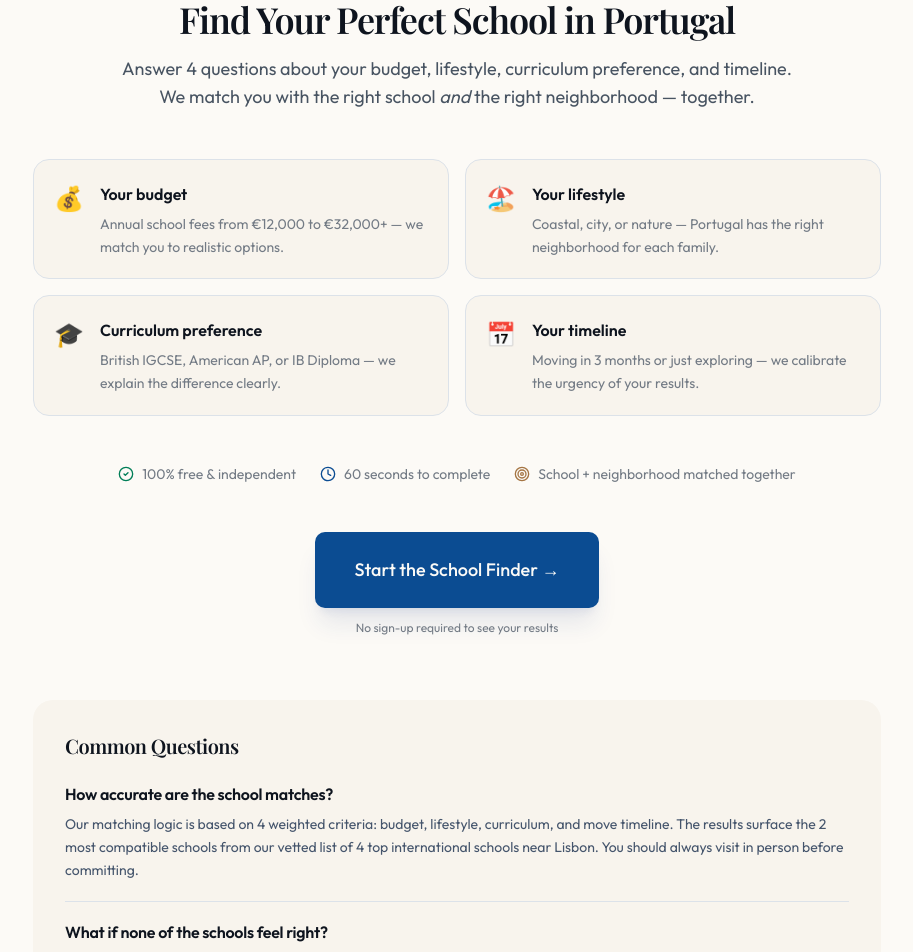
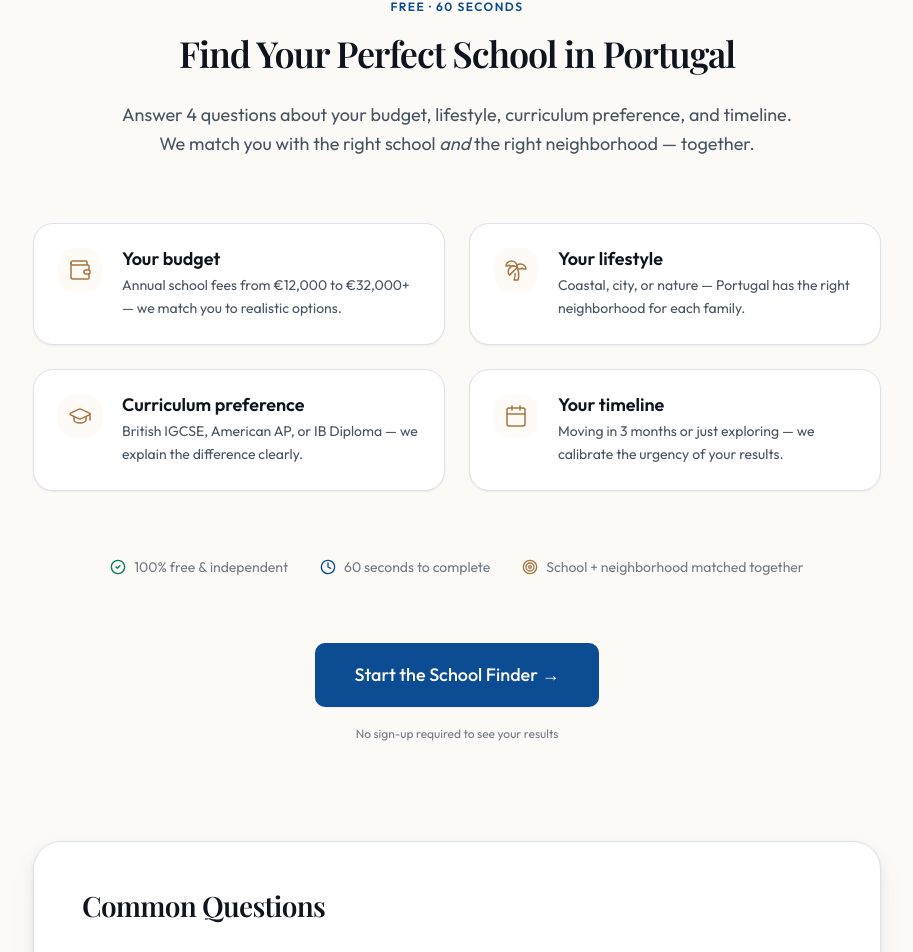
Before and after one commit to davidesambughi/real-estate-family-funnel4, a Next.js app: page /en/school-finder in a window 1280 px wide. Shown: the part 190-1142 px from the top of the page, without its empty margins (183-1096 px from the left). Built offline with nearby package versions, Linux system fonts and the light colour scheme; no server answers.

Commit message:
fixed icons

```diff
--- a/app/[locale]/neighborhoods/[slug]/page.tsx
+++ b/app/[locale]/neighborhoods/[slug]/page.tsx
@@ -9,7 +9,8 @@ import { schoolsData } from "@/lib/schools-data";
 import { Breadcrumbs } from "@/components/Breadcrumbs";
 import { Card, CardHeader, CardTitle, CardContent, CardDescription, CardFooter } from "@/components/ui/card";
 import { Button } from "@/components/ui/button";
-import { MapPin, Check, GraduationCap, Coins } from "lucide-react";
+import { MapPin, Check, GraduationCap, Coins, Car, Sparkles } from "lucide-react";
+
 import { NeighborhoodMap } from "@/components/features/NeighborhoodMap";
 
 interface PageProps {
@@ -169,12 +170,14 @@ export default async function NeighborhoodDetailPage(props: PageProps) {
 
                     {/* COMMUTE CONTEXT */}
                     {neighborhood.commuteContext && (
-                        <section className="rounded-xl bg-amber-50 border border-amber-100 px-6 py-5">
-                            <div className="flex items-center gap-2 mb-2">
-                                <span className="text-amber-600">🚗</span>
-                                <h2 className="text-sm font-bold text-amber-700 uppercase tracking-wide">{t("commuteContextLabel")}</h2>
+                        <section className="rounded-xl bg-warm-light/30 border border-warm/20 px-6 py-5 shadow-(--shadow-hair)">
+                            <div className="flex items-center gap-2 mb-3">
+                                <div className="bg-warm-light/50 p-1.5 rounded-lg text-warm shadow-(--shadow-hair)">
+                                    <Car className="h-4 w-4" />
+                                </div>
+                                <h2 className="text-xs font-bold text-warm uppercase tracking-wider">{t("commuteContextLabel")}</h2>
                             </div>
-                            <p className="text-amber-800 text-sm leading-snug">{neighborhood.commuteContext}</p>
+                            <p className="text-ink-secondary text-sm leading-relaxed font-medium">{neighborhood.commuteContext}</p>
                         </section>
                     )}
 
--- a/app/[locale]/relocation-guide/page.tsx
+++ b/app/[locale]/relocation-guide/page.tsx
@@ -5,6 +5,8 @@ import { Link } from "@/i18n/navigation";
 import { Button } from "@/components/ui/button";
 import { getTranslations } from "next-intl/server";
 import type { Metadata } from "next";
+import { Sun, ShieldCheck, GraduationCap, ChevronRight } from "lucide-react";
+
 
 interface PageProps {
     params: Promise<{ locale: string }>;
@@ -267,14 +269,16 @@ export default function RelocationGuidePage() {
                     </p>
                     <div className="grid grid-cols-1 sm:grid-cols-3 gap-4 mt-6">
                         {[
-                            { emoji: "🌤️", title: "Climate", desc: "300+ sunny days per year in Lisbon. Mild winters, warm summers without extreme heat." },
-                            { emoji: "🔒", title: "Safety", desc: "Portugal ranks in the top 7 safest countries globally (Global Peace Index 2025)." },
-                            { emoji: "🏫", title: "Education", desc: "4 top international schools within 45 min of Lisbon — IB, British, and American curricula." },
+                            { icon: <Sun className="h-5 w-5" />, title: "Climate", desc: "300+ sunny days per year in Lisbon. Mild winters, warm summers without extreme heat." },
+                            { icon: <ShieldCheck className="h-5 w-5" />, title: "Safety", desc: "Portugal ranks in the top 7 safest countries globally (Global Peace Index 2025)." },
+                            { icon: <GraduationCap className="h-5 w-5" />, title: "Education", desc: "4 top international schools within 45 min of Lisbon — IB, British, and American curricula." },
                         ].map((item) => (
-                            <div key={item.title} className="bg-slate-50 rounded-xl p-5 border border-slate-100">
-                                <span className="text-2xl mb-2 block">{item.emoji}</span>
-                                <h3 className="font-semibold text-slate-900 mb-1">{item.title}</h3>
-                                <p className="text-sm text-slate-500">{item.desc}</p>
+                            <div key={item.title} className="bg-card rounded-2xl p-6 border border-border shadow-(--shadow-hair) hover:shadow-md transition-all">
+                                <div className="bg-warm-light/30 text-warm p-2.5 rounded-xl w-fit mb-4 shadow-(--shadow-hair)">
+                                    {item.icon}
+                                </div>
+                                <h3 className="font-semibold text-ink-primary mb-2 text-h4 leading-tight">{item.title}</h3>
+                                <p className="text-body-sm text-ink-secondary leading-relaxed">{item.desc}</p>
                             </div>
                         ))}
                     </div>
--- a/app/[locale]/school-finder/page.tsx
+++ b/app/[locale]/school-finder/page.tsx
@@ -2,7 +2,7 @@ import { Link } from "@/i18n/navigation";
 import { Button } from "@/components/ui/button";
 import { Breadcrumbs } from "@/components/Breadcrumbs";
 import { JsonLd } from "@/components/JsonLd";
-import { CheckCircle2, Clock, Target } from "lucide-react";
+import { CheckCircle2, Clock, Target, Wallet, Palmtree, GraduationCap, Calendar } from "lucide-react";
 import { getTranslations } from "next-intl/server";
 import type { Metadata } from "next";
 
@@ -51,22 +51,22 @@ export const revalidate = false;
 
 const steps = [
     {
-        icon: "💰",
+        icon: Wallet,
         label: "Your budget",
         desc: "Annual school fees from €12,000 to €32,000+ — we match you to realistic options.",
     },
     {
-        icon: "🏖️",
+        icon: Palmtree,
         label: "Your lifestyle",
         desc: "Coastal, city, or nature — Portugal has the right neighborhood for each family.",
     },
     {
-        icon: "🎓",
+        icon: GraduationCap,
         label: "Curriculum preference",
         desc: "British IGCSE, American AP, or IB Diploma — we explain the difference clearly.",
     },
     {
-        icon: "📅",
+        icon: Calendar,
         label: "Your timeline",
         desc: "Moving in 3 months or just exploring — we calibrate the urgency of your results.",
     },
@@ -99,37 +99,39 @@ export default function SchoolFinderPage() {
     };
 
     return (
-        <div className="container mx-auto py-12 px-6 max-w-4xl">
+        <div className="container mx-auto py-20 px-6 max-w-4xl">
             <JsonLd data={faqSchema} />
             <Breadcrumbs />
 
             {/* Header */}
-            <div className="text-center mb-12">
-                <p className="section-overline mb-4">Free · 60 seconds</p>
-                <h1 className="font-serif font-semibold text-4xl text-ink-primary mb-4">
+            <div className="text-center mb-16">
+                <p className="section-overline mb-4 text-brand">Free · 60 seconds</p>
+                <h1 className="section-heading mb-6">
                     Find Your Perfect School in Portugal
                 </h1>
-                <p className="text-lg text-ink-secondary max-w-2xl mx-auto">
+                <p className="section-body max-w-2xl mx-auto">
                     Answer 4 questions about your budget, lifestyle, curriculum preference, and timeline.
                     We match you with the right school <em>and</em> the right neighborhood — together.
                 </p>
             </div>
 
             {/* How it works */}
-            <div className="grid grid-cols-1 sm:grid-cols-2 gap-4 mb-12">
+            <div className="grid grid-cols-1 sm:grid-cols-2 gap-6 mb-16">
                 {steps.map((step) => (
-                    <div key={step.label} className="flex items-start gap-4 p-5 bg-surface-subtle rounded-xl border border-border">
-                        <span className="text-2xl mt-0.5">{step.icon}</span>
+                    <div key={step.label} className="flex items-start gap-5 p-6 bg-card rounded-2xl border border-border shadow-(--shadow-hair) hover:shadow-(--shadow-lift) transition-all duration-300">
+                        <div className="bg-warm-light/30 p-2.5 rounded-xl text-warm shrink-0">
+                            <step.icon className="h-6 w-6" strokeWidth={1.5} />
+                        </div>
                         <div>
-                            <p className="font-semibold text-ink-primary mb-1">{step.label}</p>
-                            <p className="text-sm text-ink-muted leading-relaxed">{step.desc}</p>
+                            <p className="font-semibold text-ink-primary mb-1 text-h4 leading-tight">{step.label}</p>
+                            <p className="text-body-sm text-ink-secondary leading-relaxed">{step.desc}</p>
                         </div>
                     </div>
                 ))}
             </div>
 
             {/* Trust strip */}
-            <div className="flex flex-col sm:flex-row items-center justify-center gap-6 mb-12 text-sm text-ink-muted">
+            <div className="flex flex-col sm:flex-row items-center justify-center gap-8 mb-16 text-body-sm text-ink-muted">
                 <div className="flex items-center gap-2">
                     <CheckCircle2 className="h-4 w-4 text-trust" />
                     100% free & independent
@@ -145,19 +147,19 @@ export default function SchoolFinderPage() {
             </div>
 
             {/* CTA */}
-            <div className="text-center mb-16">
-                <Button size="lg" className="text-lg px-10 py-6 h-auto shadow-xl shadow-blue-900/10" asChild>
+            <div className="text-center mb-24">
+                <Button size="lg" className="shadow-(--shadow-lift)" asChild>
                     <Link href={{ pathname: "/", hash: "quiz" }}>
                         Start the School Finder →
                     </Link>
                 </Button>
-                <p className="text-xs text-ink-muted mt-3">No sign-up required to see your results</p>
+                <p className="text-caption text-ink-muted mt-4">No sign-up required to see your results</p>
             </div>
 
             {/* FAQ */}
-            <section className="bg-surface-subtle rounded-2xl p-8">
-                <h2 className="font-serif font-semibold text-xl text-ink-primary mb-6">Common Questions</h2>
-                <div className="space-y-5">
+            <section className="bg-card rounded-3xl p-8 md:p-12 border border-border shadow-(--shadow-lift)">
+                <h2 className="font-serif font-semibold text-h2 text-ink-primary mb-8">Common Questions</h2>
+                <div className="space-y-8">
                     {[
                         {
                             q: "How accurate are the school matches?",
@@ -172,9 +174,9 @@ export default function SchoolFinderPage() {
                             a: "No. TrustFamily accepts no payments, commissions, or referral fees from schools. Our assessments are fully independent. This is non-negotiable for us.",
                         },
                     ].map(({ q, a }) => (
-                        <div key={q} className="border-b border-border pb-5 last:border-0 last:pb-0">
-                            <h3 className="font-semibold text-ink-primary mb-2">{q}</h3>
-                            <p className="text-sm text-slate-600 leading-relaxed">{a}</p>
+                        <div key={q} className="border-b border-border/50 pb-8 last:border-0 last:pb-0">
+                            <h3 className="font-semibold text-ink-primary mb-3 text-h4">{q}</h3>
+                            <p className="text-body-sm text-ink-secondary leading-relaxed">{a}</p>
                         </div>
                     ))}
                 </div>
--- a/components/NeighborhoodsList.tsx
+++ b/components/NeighborhoodsList.tsx
@@ -17,7 +17,8 @@ import { Link } from "@/i18n/navigation";
 import { Card, CardHeader, CardTitle, CardContent, CardDescription, CardFooter } from "@/components/ui/card";
 import { Button } from "@/components/ui/button";
 import { neighborhoodsData } from "@/lib/neighborhoods-data";
-import { MapPin, Car } from "lucide-react";
+import { MapPin, Car, Sparkles } from "lucide-react";
+
 
 export function NeighborhoodsList() {
     return (
@@ -38,8 +39,9 @@ export function NeighborhoodsList() {
 
                         {/* Vibe tagline badge */}
                         <div className="mt-2">
-                            <span className="inline-block bg-trust-light text-trust text-xs font-semibold px-2.5 py-1 rounded-full border border-trust/20">
-                                ✨ {neighborhood.vibe}
+                            <span className="inline-flex items-center gap-1.5 bg-warm-light/30 text-warm text-xs font-semibold px-2.5 py-1 rounded-full border border-warm/20 shadow-(--shadow-hair)">
+                                <Sparkles className="h-3 w-3" />
+                                {neighborhood.vibe}
                             </span>
                         </div>
                     </CardHeader>
```
Also changed, not shown: app/[locale]/best-private-and-public-international-schools-portugal-2026/page.tsx (+11 -7 lines), app/[locale]/schools/[slug]/page.tsx (+23 -15 lines).
